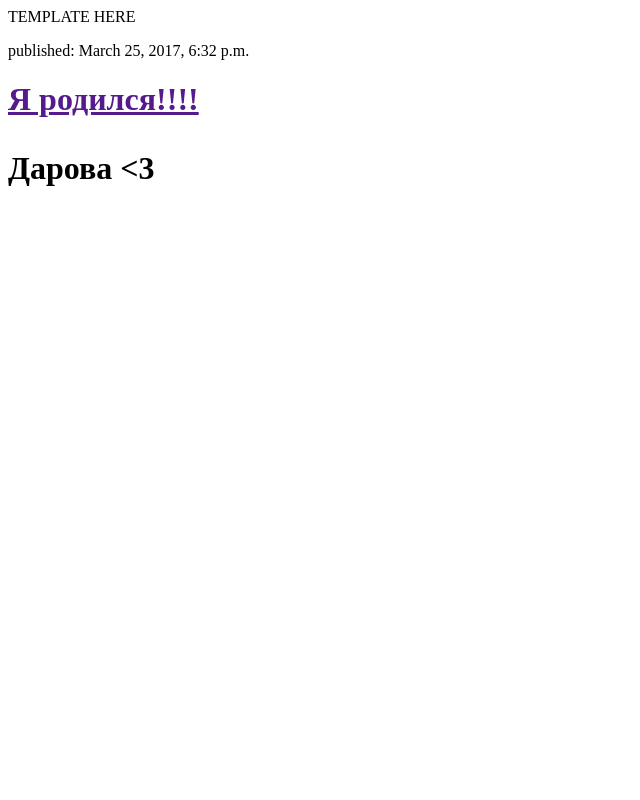
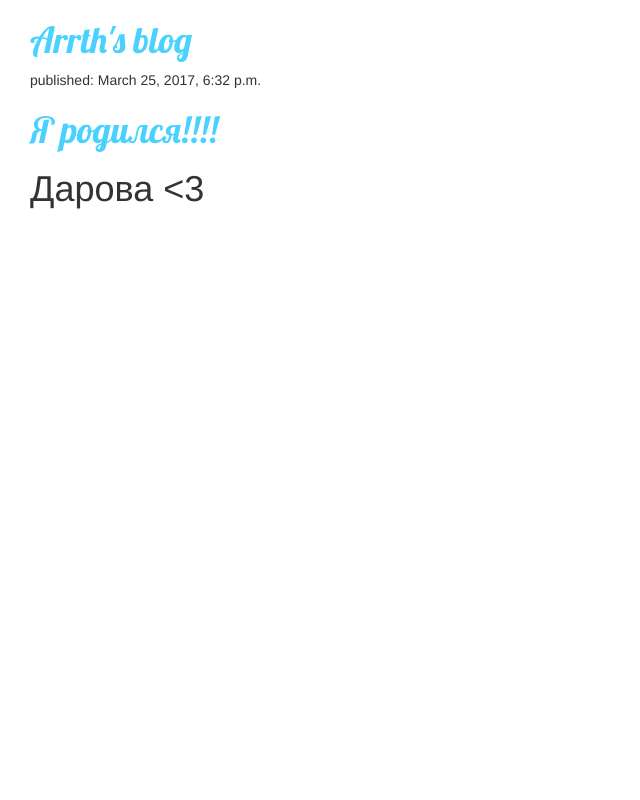
Before and after one commit to arrthhere/arrthblog, a Django app: page / in a window 1280 px wide. Shown: the whole page, without its empty margins (0-640 px from the left). Run offline with Django 3.2, Linux system fonts and the light colour scheme; data comes from the database, SQL or seed files in the repository; both versions use the stored data as it was after the commit; some libraries are stand-ins or nearby versions.

Commit message:
Added bootstrap.

```diff
--- /dev/null
+++ b/blog/static/css/blog.css
@@ -0,0 +1,8 @@
+h1 a {
+  color: #4AD2FF;
+  font-family: 'Lobster';
+}
+
+body {
+  padding-left: 30px;
+}
--- a/blog/templates/blog/post_list.html
+++ b/blog/templates/blog/post_list.html
@@ -1,10 +1,19 @@
+{%load staticfiles%}
+
 <html>
   <head>
+    <link href="https://fonts.googleapis.com/css?family=Lobster&subset=latin,cyrillic" rel="stylesheet" type="text/css">
     <title>Arrth's blog</title>
+    <link rel="stylesheet" href="//maxcdn.bootstrapcdn.com/bootstrap/3.2.0/css/bootstrap.min.css">
+    <link rel="stylesheet" href="//maxcdn.bootstrapcdn.com/bootstrap/3.2.0/css/bootstrap-theme.min.css">
+    <link rel="stylesheet" href="{% static 'css/blog.css' %}">
   </head>
 
   <body>
-    <p>TEMPLATE HERE</p>
+    <div>
+      <h1><a href="/">Arrth's blog</a></h1>
+    </div>
+
     {% for post in posts %}
         <div>
           <p>published: {{post.published_date}}</p>
--- a/blog/views.py
+++ b/blog/views.py
@@ -3,5 +3,5 @@ from django.utils import timezone
 from .models import Post
 
 def post_list(request):
-    posts = Post.objects.filter(published_date__lte = timezone.now()).order_by('published_date')
+    posts = Post.objects.filter(published_date__lte = timezone.now()).order_by('-published_date')
     return render(request, 'blog/post_list.html', {'posts' : posts})
```
Also changed, not shown: db.sqlite3.
